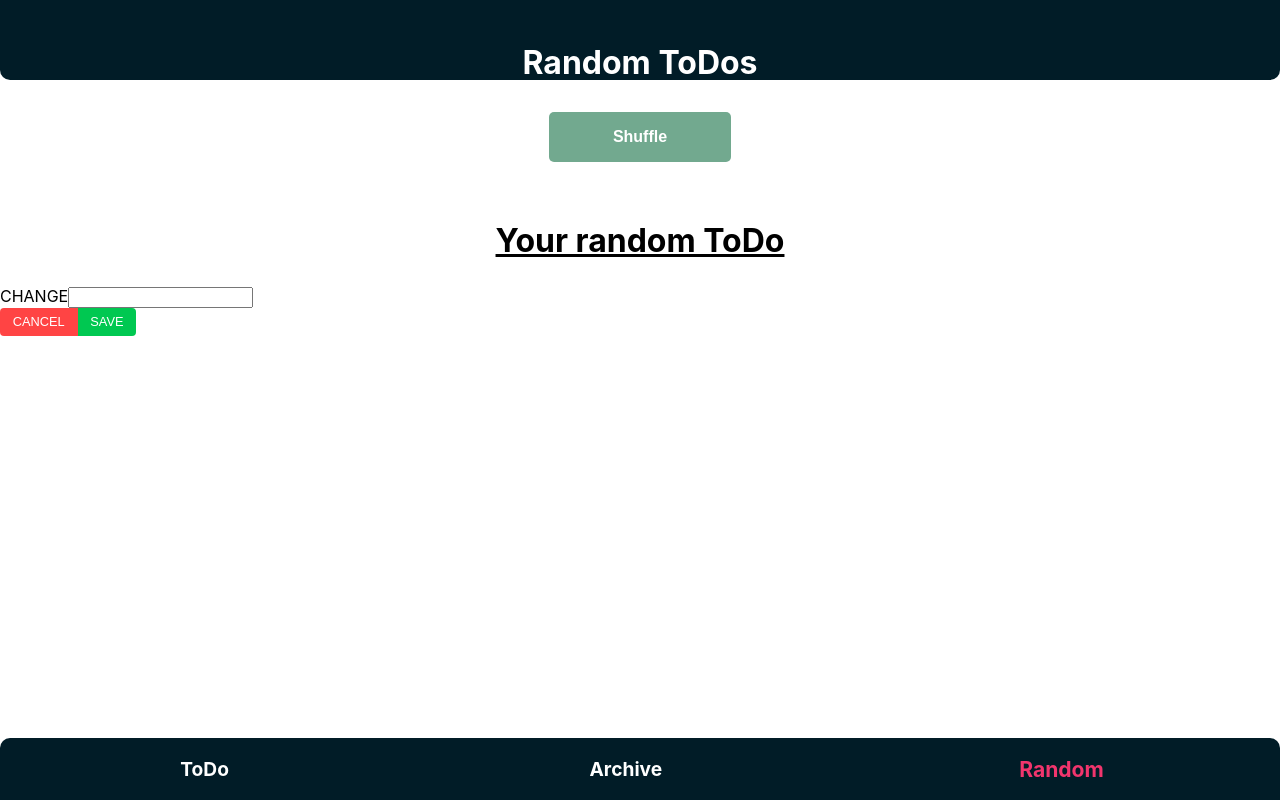
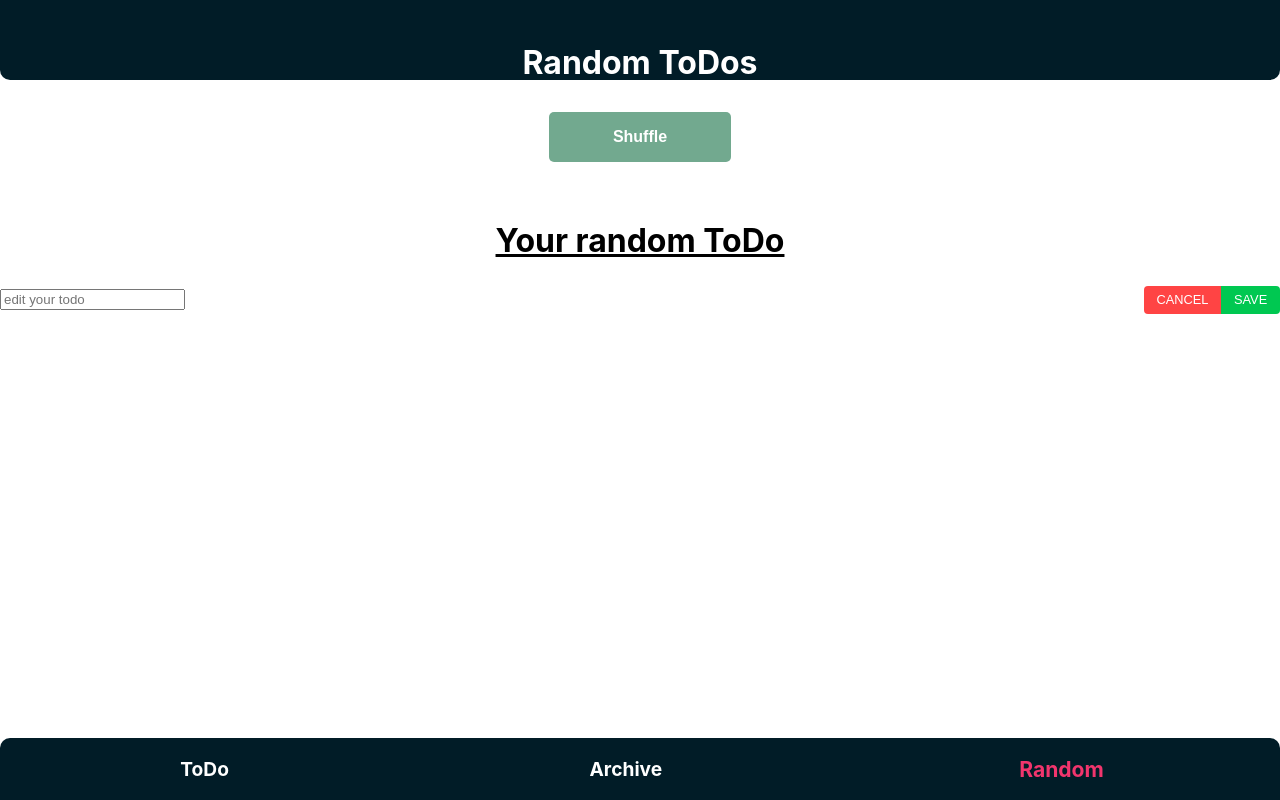
Before and after one commit to yannhn/to-do, a React (Create React App) app: page /Random in a window 1280 px wide. Both pictures are taken after a click on the button "edit". Built offline with nearby package versions, Linux system fonts and the light colour scheme.

Commit message:
add line break and styling

```diff
--- a/src/components/ToDo/ToDo.js
+++ b/src/components/ToDo/ToDo.js
@@ -27,14 +27,16 @@ function ToDo({
   return (
     <>
       {isEditing ? (
-        <form onSubmit={handleSubmit}>
-          <section>
-            <label>CHANGE</label>
+        <EditForm onSubmit={handleSubmit}>
+          <EditFormInput>
+            <label htmlFor="edit-input"></label>
             <input
+              id="edit-input"
+              placeholder="edit your todo"
               onChange={(event) => setNewTitle(event.target.value)}
             ></input>
-          </section>
-          <section>
+          </EditFormInput>
+          <EditFormButton>
             <CancelEditButton
               type="button"
               onClick={() => {
@@ -45,11 +47,11 @@ function ToDo({
               CANCEL
             </CancelEditButton>
             <SaveEditButton type="submit">SAVE</SaveEditButton>
-          </section>
-        </form>
+          </EditFormButton>
+        </EditForm>
       ) : (
         <ToDoContainer completed={completed}>
-          <p completed={completed}>{title}</p>
+          <ToDoTitle completed={completed}>{title}</ToDoTitle>
           {completed && !archived ? (
             <ButtonGroup>
               <UncompletedButton onClick={toggleCompleted}>
@@ -83,6 +85,30 @@ function ToDo({
 }
 
 export default ToDo;
+
+const EditForm = styled.form`
+  display: flex;
+  justify-content: space-between;
+`;
+
+const EditFormInput = styled.section`
+  display: flex;
+  justify-content: space-between;
+  align-items: center;
+`;
+
+const EditFormButton = styled.section`
+  display: flex;
+  align-items: center;
+`;
+
+const ToDoTitle = styled.p`
+  display: flex;
+  flex-wrap: wrap;
+  text-align: auto;
+  max-width: 40%;
+  word-break: break-word;
+`;
 
 const ToDoContainer = styled.section`
   display: flex;
```
